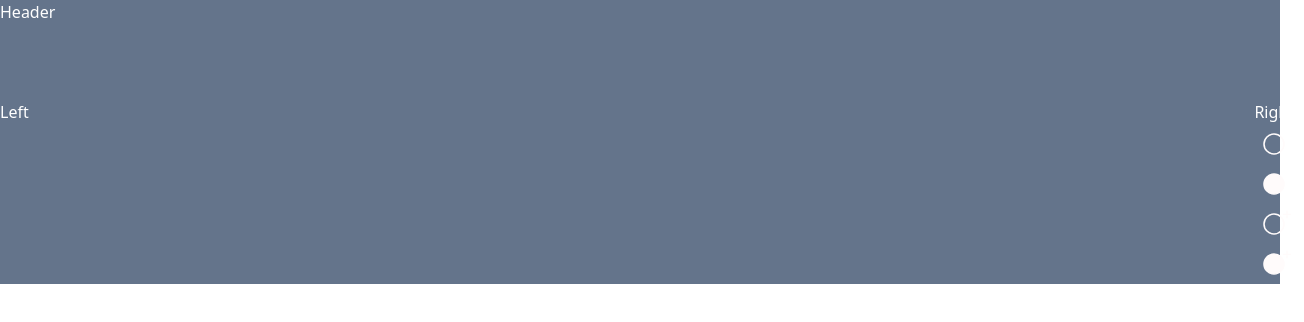
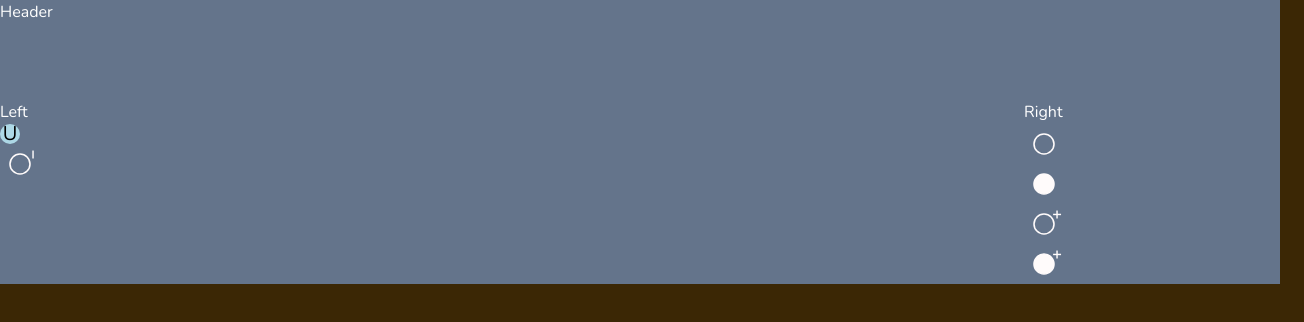
Before and after one commit to Injng/gobase, a SvelteKit app: page / in a window 1280 px wide. Shown: the top 322 px of the page, 1304 px wide, since content can reach past the window. Built offline with nearby package versions, Linux system fonts and the light colour scheme.

Commit message:
Undo and Redo buttons ugly

```diff
--- a/src/app.html
+++ b/src/app.html
@@ -4,6 +4,7 @@
 	<meta charset="utf-8" />
 	<link rel="icon" href="%sveltekit.assets%/favicon.png" />
 	<meta name="viewport" content="width=device-width, initial-scale=1" />
+	<link href="https://fonts.googleapis.com/css2?family=Nunito&display=swap" rel="stylesheet">
 	%sveltekit.head%
 </head>
 <body data-sveltekit-preload-data="hover">
--- a/src/app.pcss
+++ b/src/app.pcss
@@ -2,3 +2,8 @@
 @tailwind base;
 @tailwind components;
 @tailwind utilities;
+body {
+    background-color: #3B2705FF;
+    font-family: 'Nunito', sans-serif;
+    color: #2d3748;
+}
--- a/src/routes/+page.svelte
+++ b/src/routes/+page.svelte
@@ -213,14 +213,39 @@
     <div>
         <div>Header</div>
     </div>
-    <div class="grid grid-cols-[2%_auto_2%]">
-        <div>Left</div>
+    <div class="grid grid-cols-[20%_auto_20%]">
+        <div>Left
+            <svg width="20" height="20" role="button" tabindex="-1" on:click={undo} on:keydown={() => {}}>
+                <circle cx="10" cy="10" r="10" fill="lightblue" />
+                <text x="50%" y="50%" text-anchor="middle" fill="black" font-size="20px" dy=".3em">U</text>
+            </svg>
+            <svg width="50px" height="40px" role="button" tabindex="-1" on:click={redo} on:keydown={() => {}}>
+                <circle
+                        style="fill:#000000;fill-opacity:0;stroke:#fffbfb;stroke-width:1.565;stroke-dasharray:none;stroke-opacity:1"
+                        id="path1"
+                        cx="20"
+                        cy="20"
+                        r="10"
+                />
+                <rect
+                        style="fill:#000000;fill-opacity:0;stroke:#fffbfb;stroke-width:1.41226"
+                        id="rect1"
+                        width="0.012675161"
+                        height="6.5395594"
+                        x="33.037266"
+                        y="7.2474785"
+                />
+            </svg>
+        </div>
+
+
         <div class="relative">
             <canvas bind:this={board} class="absolute top-1/2 left-1/2 transform -translate-x-1/2" {width} {height}></canvas>
             <canvas bind:this={hover} {width} {height} class="absolute top-1/2 left-1/2 transform -translate-x-1/2"></canvas>
             <canvas bind:this={pieces} on:mousemove={hovering} on:click={placing} {width} {height} class="absolute top-1/2 left-1/2 transform -translate-x-1/2"></canvas>
         </div>
         <div>Right
+
             <svg width="50px" height="40px" role="button" tabindex="-1" on:click={playBlack} on:keydown={() => {}}>
                 <circle
                     style="fill:#000000;fill-opacity:0;stroke:#fffbfb;stroke-width:1.565;stroke-dasharray:none;stroke-opacity:1"
```
